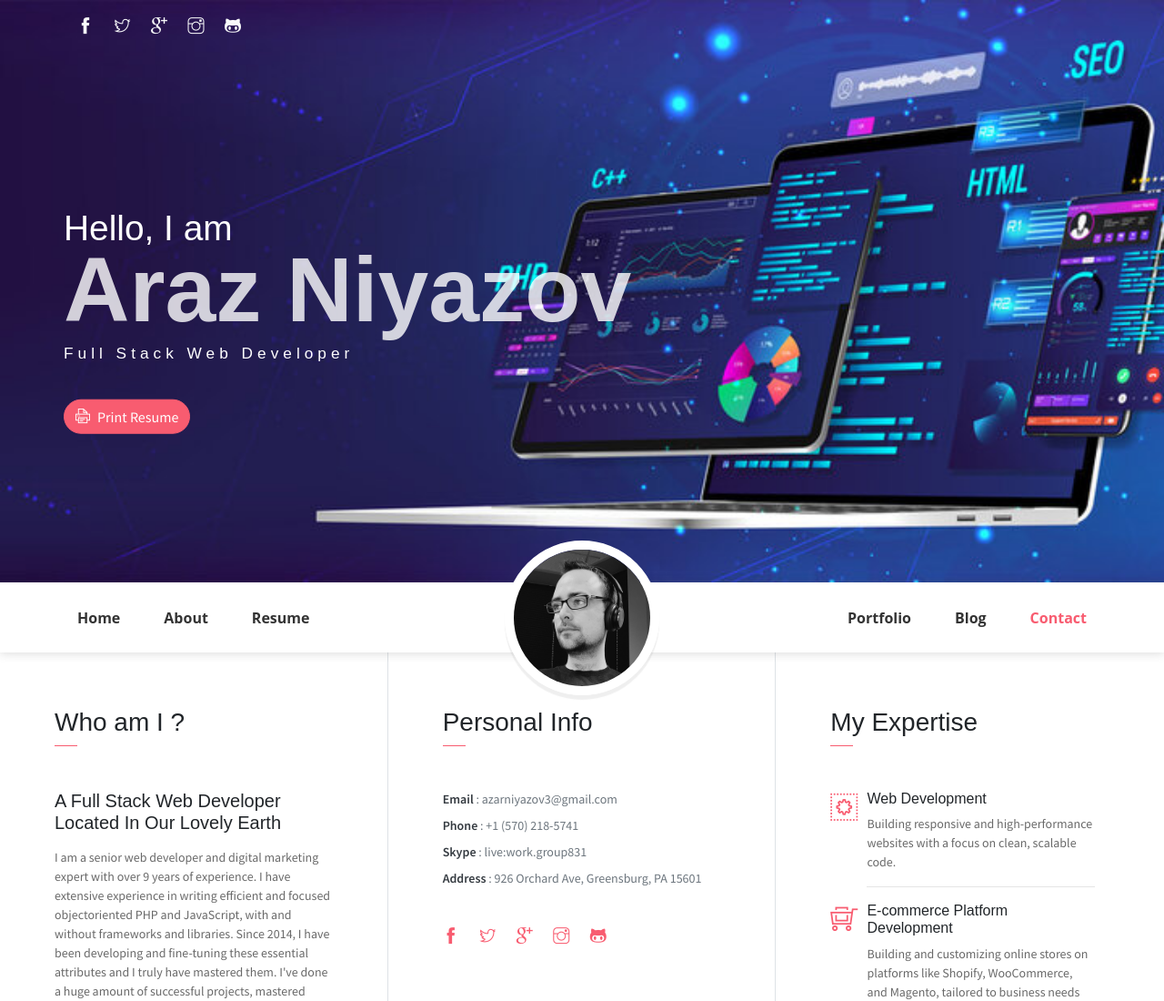
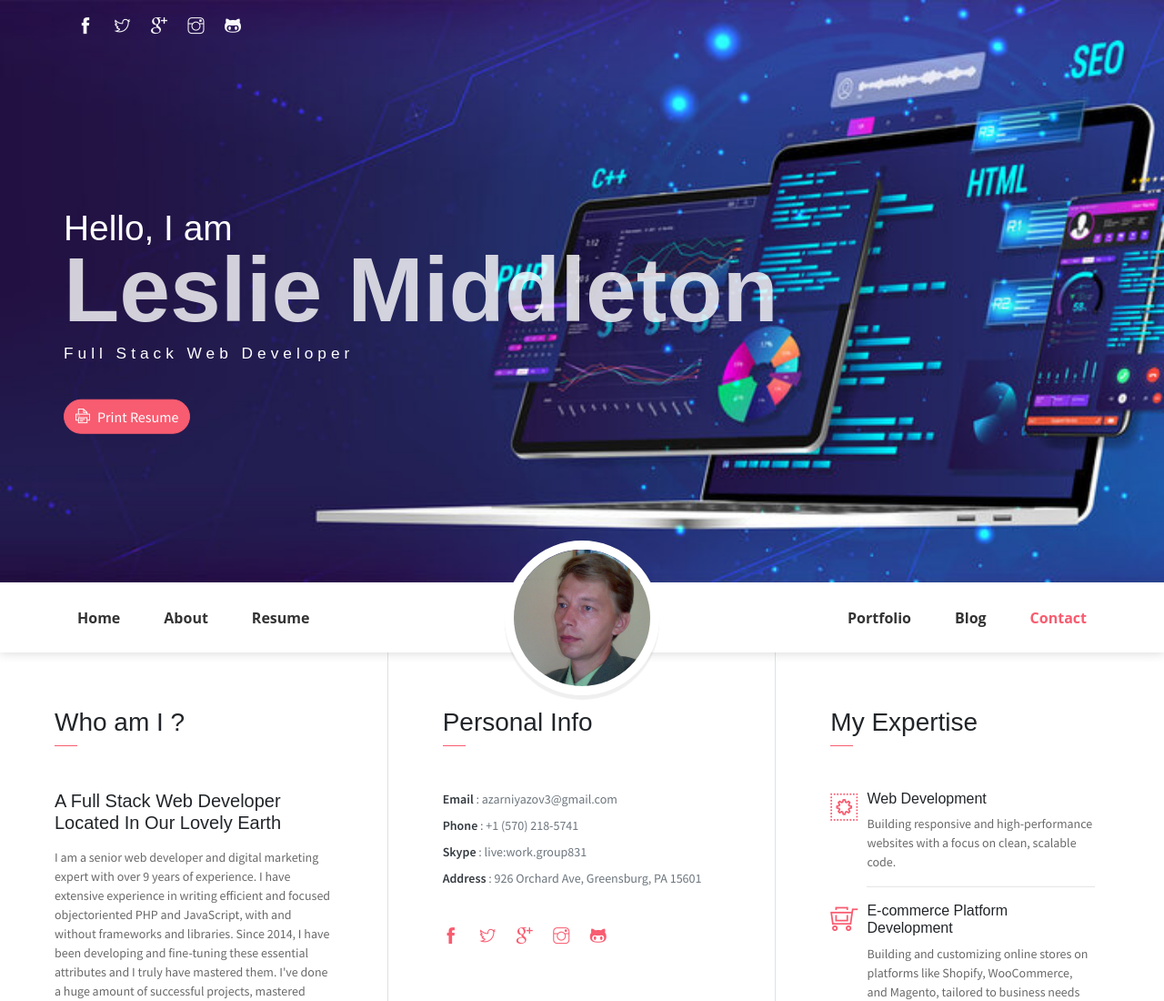
Before and after one commit to devcoder111/devcoder111.github.io, a plain HTML site: page index.html in a window 1280 px wide. Shown: the top 1100 px of the page at 91% size. Drawn offline with Linux system fonts and the light colour scheme; some packages are replaced by stand-ins of ours.

Commit message:
update profile

```diff
--- a/index.html
+++ b/index.html
@@ -5,7 +5,7 @@
     <meta name="viewport" content="width=device-width, initial-scale=1, shrink-to-fit=no">
     <meta name="description" content="Start your development with JohnDoe landing page.">
     <meta name="author" content="Devcrud">
-    <title>Araz Niyazov Website</title>
+    <title>Leslie Middleton Website</title>
     <!-- font icons -->
     <link rel="stylesheet" href="assets/vendors/themify-icons/css/themify-icons.css">
     <!-- Bootstrap + JohnDoe main styles -->
@@ -24,7 +24,7 @@
             </ul>
             <div class="header-content">
                 <h4 class="header-subtitle" >Hello, I am</h4>
-                <h1 class="header-title">Araz Niyazov</h1>
+                <h1 class="header-title">Leslie Middleton</h1>
                 <h6 class="header-mono" >Full Stack Web Developer</h6>
                 <button class="btn btn-primary btn-rounded"><i class="ti-printer pr-2"></i>Print Resume</button>
             </div>
@@ -48,9 +48,9 @@
                     </li>
                 </ul>
                 <ul class="navbar-nav brand">
-                    <img src="assets/imgs/avatar.jpg" alt="" class="brand-img">
+                    <img src="assets/imgs/avatar.jpeg" alt="" class="brand-img">
                     <li class="brand-txt">
-                        <h5 class="brand-title">Araz Niyazov</h5>
+                        <h5 class="brand-title">Leslie Middleton</h5>
                         <div class="brand-subtitle">Full Stack Web Developer</div>
                     </li>
                 </ul>
```
Also changed, not shown: assets/imgs/avatar.jpeg (added), assets/imgs/avatar2.jpg (renamed from assets/imgs/avatar.jpg).
